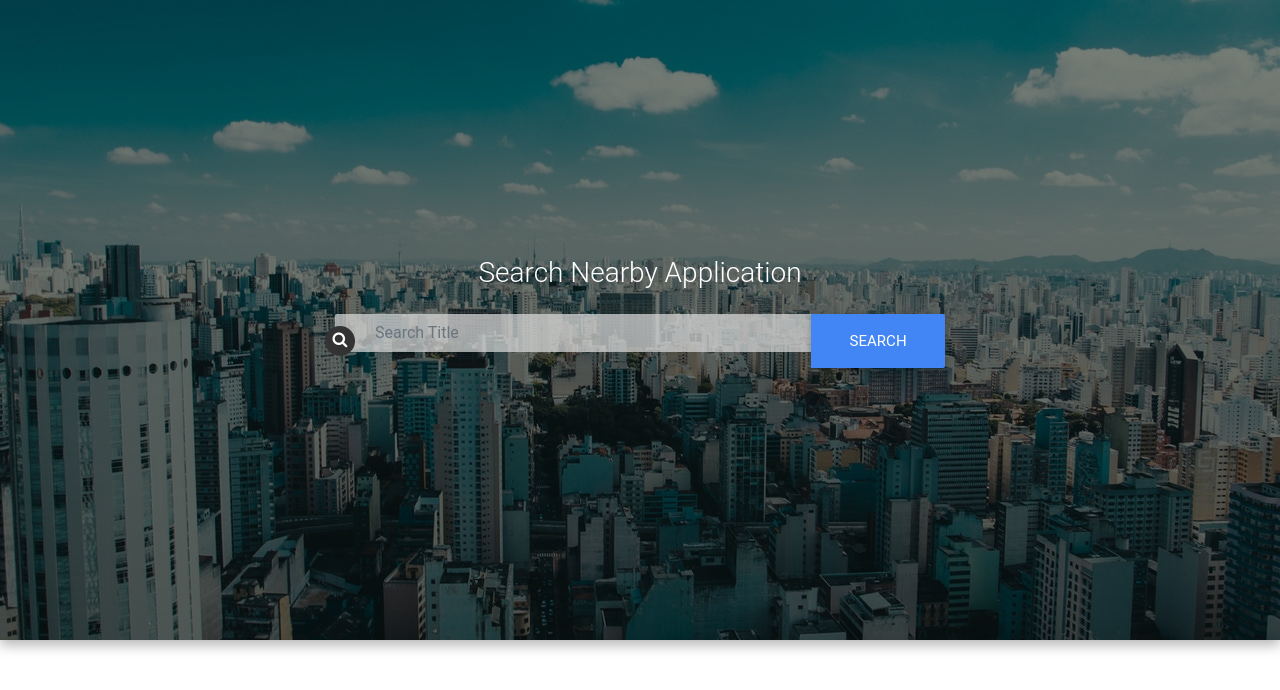
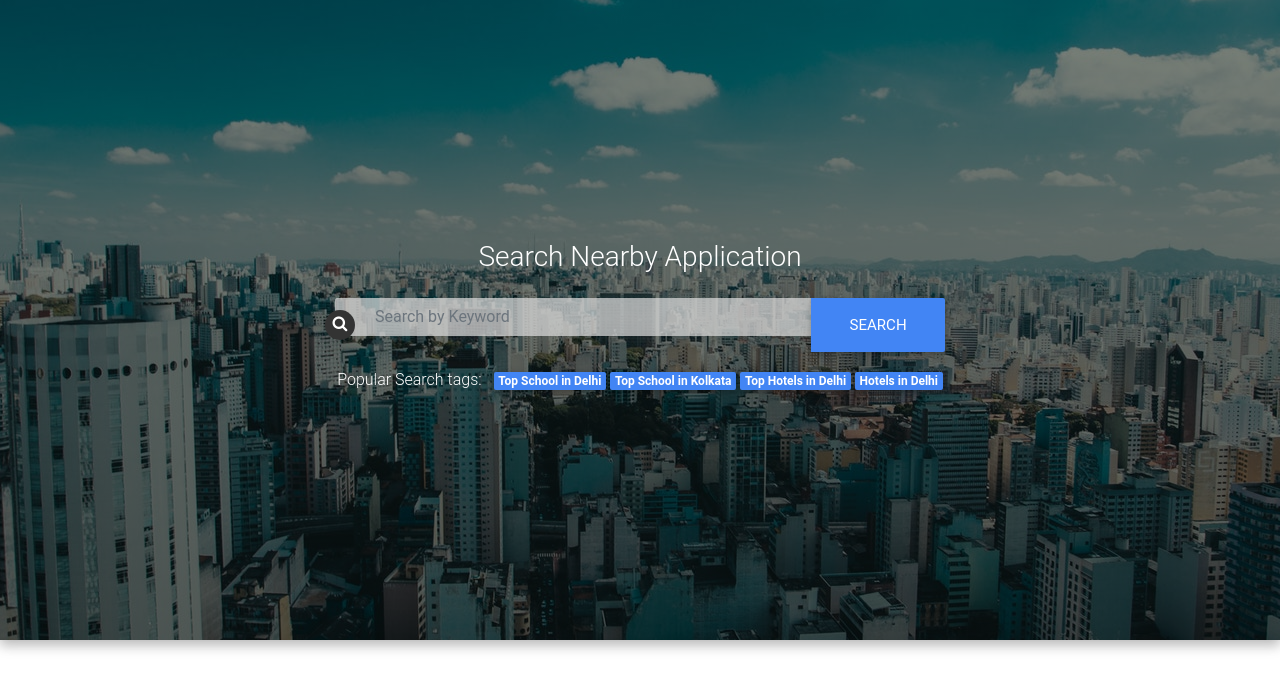
Before and after one commit to sushil-goodservice/search-banner, a website: page index.html in a window 1280 px wide. Drawn offline with nearby package versions, Linux system fonts and the light colour scheme.

Commit message:
add tags

```diff
--- a/index.html
+++ b/index.html
@@ -3,7 +3,8 @@
 
 <head>
     <meta name="viewport" content="width=device-width, initial-scale=1.0">
-    <link rel="stylesheet" type="text/css" href="https://maxcdn.bootstrapcdn.com/font-awesome/4.7.0/css/font-awesome.min.css" />
+    <link rel="stylesheet" type="text/css" href="https://maxcdn.bootstrapcdn.com/font-awesome/4.7.0/css/font-awesome.min.css"
+    />
     <link rel="stylesheet" type="text/css" href="node_modules/mdbootstrap/css/bootstrap.min.css" />
     <link rel="stylesheet" type="text/css" href="node_modules/mdbootstrap/css/mdb.min.css" />
     <link rel="stylesheet" type="text/css" href="css/style.css" />
@@ -18,16 +19,18 @@
                     <div class="icon-font">
                         <i class="fa fa-search" aria-hidden="true"></i>
                     </div>
-                    <input type="text" class="form-control input-custom" placeholder="Search Title" aria-label="Recipient's username" aria-describedby="basic-addon2">
+                    <input type="text" class="form-control input-custom" placeholder="Search by Keyword" aria-label="Recipient's username" aria-describedby="basic-addon2">
                     <div class="input-group-append">
                         <button class="btn btn-lg btn-primary m-0  waves-effect waves-light" type="button">Search</button>
                     </div>
                 </div>
-                <!--
-                <div class="col">
-                    <input type="text" class="form-control input-custom" placeholder="Search Title">
+                <div class="">
+                    <label class="text-white mr-2">Popular Search tags:</label>
+                    <span class="badge badge-primary">Top School in Delhi</span>
+                    <span class="badge badge-primary">Top School in Kolkata</span>
+                    <span class="badge badge-primary">Top Hotels in Delhi</span>
+                    <span class="badge badge-primary">Hotels in Delhi</span>
                 </div>
-            -->
             </div>
         </div>
     </div>
```
